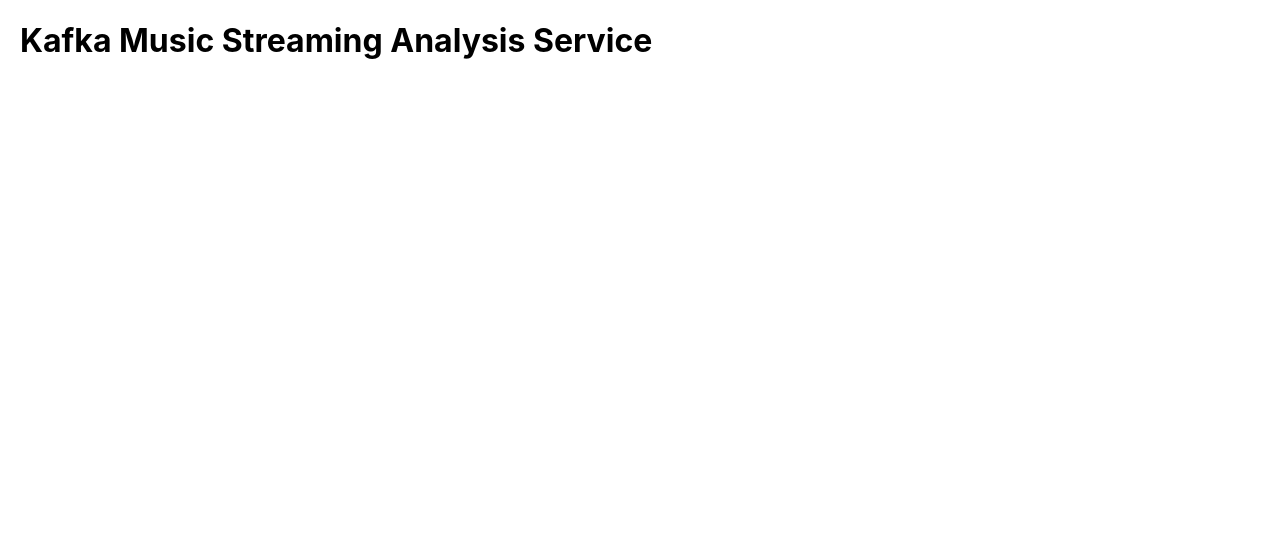
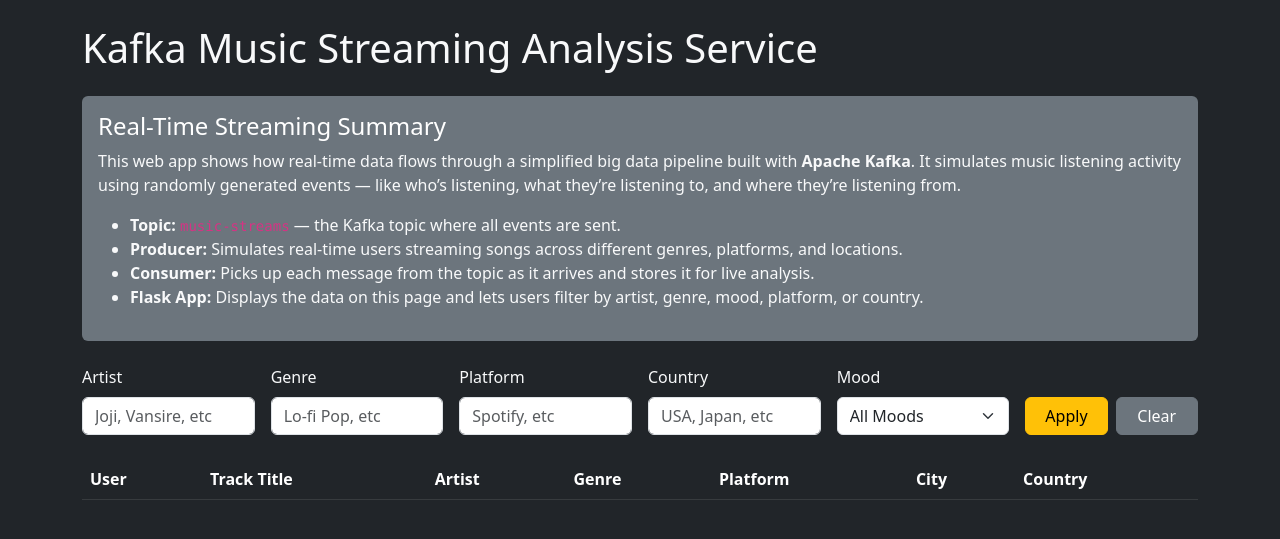
Before and after one commit to tpeterz/BigData_Kafka, a Flask app: page / in a window 1280 px wide. Shown: the top 539 px of the page. Run offline with Flask 3, Linux system fonts and the light colour scheme; lists and menus that the app fills with data are empty.

Commit message:
working flask

```diff
--- a/app.py
+++ b/app.py
@@ -1,16 +1,40 @@
-from flask import Flask, render_template
+from flask import Flask, render_template, request
 import threading
-import time
+from consumer import received_messages, consume_messages
 
 app = Flask(__name__)
 
-# this guy STORES the Kafka messages
-stored_data = []
+@app.route('/')
+def index():
+    artist = request.args.get('artist', '').lower()
+    genre = request.args.get('genre', '').lower()
+    platform = request.args.get('platform', '').lower()
+    country = request.args.get('country', '').lower()
+    mood = request.args.get('mood', '').lower()
 
-@app.route("/")
-def index():
-    # last 20 shown for now
-    return render_template("index.html", messages=stored_data[-20:])
+    filtered = []
+    for msg in received_messages:
+        if artist and artist not in msg['artist'].lower():
+            continue
+        if genre and genre not in msg['genre'].lower():
+            continue
+        if platform and platform not in msg['platform'].lower():
+            continue
+        if country and country not in msg['location']['country'].lower():
+            continue
+        if mood and mood not in msg.get('mood', '').lower():
+            continue
+        filtered.append(msg)
 
-if __name__ == "__main__":
+    return render_template('index.html', messages=filtered)
+
+
+def start_consumer():
+    print("Starting consumer thread from Flask app...")
+    consume_messages()
+
+consumer_thread = threading.Thread(target=start_consumer, daemon=True)
+consumer_thread.start()
+
+if __name__ == '__main__':
     app.run(debug=True)
--- a/consumer.py
+++ b/consumer.py
@@ -1,7 +1,7 @@
 from kafka import KafkaConsumer
 import json
-from app import stored_data
 
+# Create Kafka consumer
 consumer = KafkaConsumer(
     'music-streams',
     bootstrap_servers='localhost:9092',
@@ -11,8 +11,14 @@
     group_id='music-group'
 )
 
-print("Listening for messages on 'music-streams'...\n")
-for message in consumer:
-    data = message.value
-    stored_data.append(data)
-    print(f"Received: {data}")
+# Shared list to store messages
+received_messages = []
+
+def consume_messages():
+    global received_messages  # <- ensures shared access
+    for message in consumer:
+        data = message.value
+        print(f"Received: {data}")
+        received_messages.append(data)
+        if len(received_messages) > 50:
+            received_messages.pop(0)
--- a/docker-compose.yml
+++ b/docker-compose.yml
@@ -1,5 +1,3 @@
-version: '3.8'
-
 services:
   zookeeper:
     image: confluentinc/cp-zookeeper:latest
--- a/templates/index.html
+++ b/templates/index.html
@@ -1,27 +1,91 @@
 <!DOCTYPE html>
-<html>
+<html lang="en">
 <head>
-    <title>Kafka Music Streaming Analysis Service</title>
-    <style>
-        body {
-            font-family: -apple-system, BlinkMacSystemFont, "Segoe UI", Roboto, Helvetica, Arial, sans-serif;
-            margin: 20px;
-        }
-        .record {
-            margin-bottom: 10px;
-            padding: 10px;
-            border: 1px solid #ccc;
-            border-radius: 8px;
-            background: #f9f9f9;
-        }
-    </style>
+    <meta charset="UTF-8">
+    <meta http-equiv="refresh" content="5">
+    <title>Kafka Music Streaming Analysis</title>
+    <link rel="stylesheet" href="https://cdn.jsdelivr.net/npm/bootstrap@5.3.0/dist/css/bootstrap.min.css">
 </head>
-<body>
-    <h1>Kafka Music Streaming Analysis Service</h1>
-    {% for msg in messages %}
-        <div class="record">
-            <pre>{{ msg | tojson(indent=2) }}</pre>
+<body class="bg-dark text-light">
+    <div class="container py-4">
+        <h1 class="mb-4">Kafka Music Streaming Analysis Service</h1>
+
+        <!-- Big Data Explanation Block -->
+        <div class="mb-4 p-3 bg-secondary rounded">
+            <h4 class="text-white">Real-Time Streaming Summary</h4>
+            <p>
+                This web app shows how real-time data flows through a simplified big data pipeline built with <strong>Apache Kafka</strong>.
+                It simulates music listening activity using randomly generated events — like who’s listening, what they’re listening to, and where they’re listening from.
+            </p>
+            <ul>
+                <li><strong>Topic:</strong> <code>music-streams</code> — the Kafka topic where all events are sent.</li>
+                <li><strong>Producer:</strong> Simulates real-time users streaming songs across different genres, platforms, and locations.</li>
+                <li><strong>Consumer:</strong> Picks up each message from the topic as it arrives and stores it for live analysis.</li>
+                <li><strong>Flask App:</strong> Displays the data on this page and lets users filter by artist, genre, mood, platform, or country.</li>
+            </ul>
         </div>
-    {% endfor %}
+
+        <!-- Filter Form -->
+        <form method="get" class="mb-4 row g-3 align-items-end">
+            <div class="col-md-2">
+                <label for="artist" class="form-label">Artist</label>
+                <input type="text" class="form-control" name="artist" id="artist" placeholder="Joji, Vansire, etc" value="{{ request.args.get('artist', '') }}">
+            </div>
+            <div class="col-md-2">
+                <label for="genre" class="form-label">Genre</label>
+                <input type="text" class="form-control" name="genre" id="genre" placeholder="Lo-fi Pop, etc" value="{{ request.args.get('genre', '') }}">
+            </div>
+            <div class="col-md-2">
+                <label for="platform" class="form-label">Platform</label>
+                <input type="text" class="form-control" name="platform" id="platform" placeholder="Spotify, etc" value="{{ request.args.get('platform', '') }}">
+            </div>
+            <div class="col-md-2">
+                <label for="country" class="form-label">Country</label>
+                <input type="text" class="form-control" name="country" id="country" placeholder="USA, Japan, etc" value="{{ request.args.get('country', '') }}">
+            </div>
+            <div class="col-md-2">
+                <label for="mood" class="form-label">Mood</label>
+                <select id="mood" name="mood" class="form-select">
+                    <option value="">All Moods</option>
+                    {% for m in ['Happy', 'Sad', 'Energetic', 'Calm', 'Romantic', 'Moody', 'Chill', 'Melancholic', 'Hype', 'Dreamy', 'Dark', 'Uplifting', 'Groovy', 'Hopeful', 'Lo-fi'] %}
+                    <option value="{{ m }}" {% if request.args.get('mood') == m %}selected{% endif %}>{{ m }}</option>
+                    {% endfor %}
+                </select>
+            </div>
+            <div class="col-md-2 d-flex gap-2">
+                <button type="submit" class="btn btn-warning w-100">Apply</button>
+                <a href="/" class="btn btn-secondary w-100">Clear</a>
+            </div>
+        </form>
+
+
+        <!-- Streaming Data Table -->
+        <table class="table table-dark table-striped">
+            <thead>
+                <tr>
+                    <th>User</th>
+                    <th>Track Title</th>
+                    <th>Artist</th>
+                    <th>Genre</th>
+                    <th>Platform</th>
+                    <th>City</th>
+                    <th>Country</th>
+                </tr>
+            </thead>
+            <tbody>
+                {% for msg in messages %}
+                <tr>
+                    <td>{{ msg.name }}</td>
+                    <td>{{ msg.title }}</td>
+                    <td>{{ msg.artist }}</td>
+                    <td>{{ msg.genre }}</td>
+                    <td>{{ msg.platform }}</td>
+                    <td>{{ msg.location.city }}</td>
+                    <td>{{ msg.location.country }}</td>
+                </tr>
+                {% endfor %}
+            </tbody>
+        </table>
+    </div>
 </body>
 </html>
```
Also changed, not shown: producer.py (+38 -2 lines), 1 other file.
